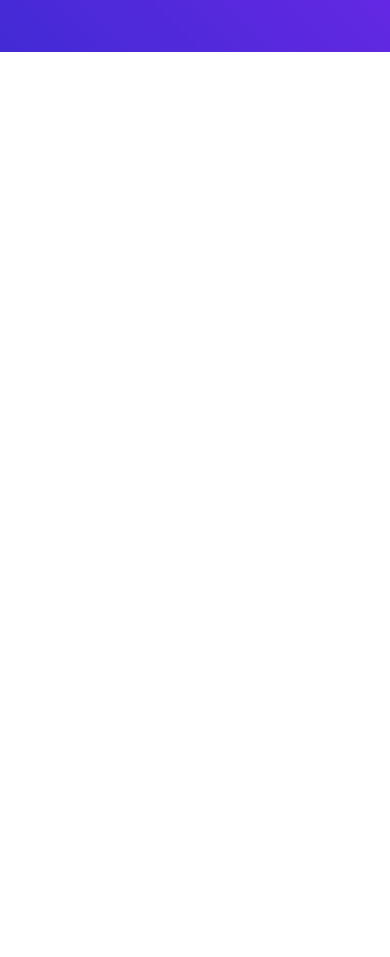
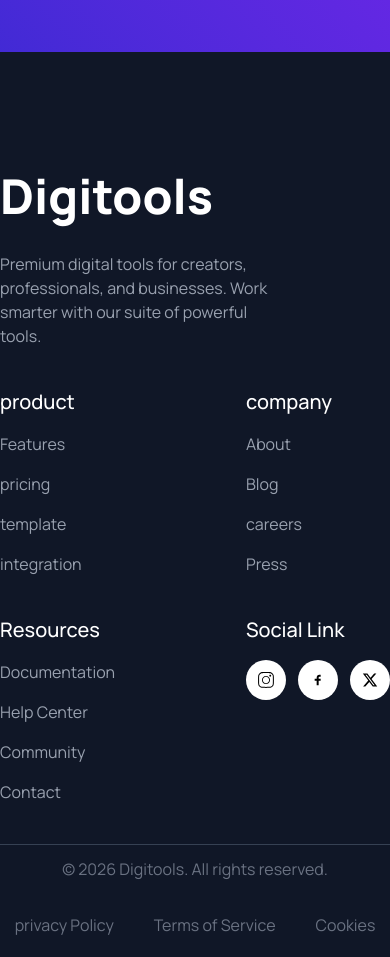
Before and after one commit to fahimad24/Assignment-6-DigiTools, a React (Vite) app: page / in a window 390 px wide. Shown: the part 10300-11257 px from the top of the page. Before the commit the page ends 10352 px from the top, so only its background shows below. Built offline with nearby package versions, Linux system fonts and the light colour scheme.

Commit message:
create call to action section and des

```diff
--- a/package.json
+++ b/package.json
@@ -14,6 +14,7 @@
     "lucide-react": "^1.7.0",
     "react": "^19.2.4",
     "react-dom": "^19.2.4",
+    "react-icons": "^5.6.0",
     "tailwindcss": "^4.2.2"
   },
   "devDependencies": {
--- a/src/App.jsx
+++ b/src/App.jsx
@@ -6,6 +6,7 @@ import ToolsContainer from "./components/tools-container/ToolsContainer";
 import StepsSection from "./components/StepsSection";
 import Pricing from "./components/pricing/Pricing";
 import CallToAction from "./components/CallToAction";
+import Footer from "./components/Footer";
 import { Suspense } from "react";
 
 async function digitalTools() {
@@ -26,6 +27,7 @@ function App() {
       <StepsSection></StepsSection>
       <Pricing></Pricing>
       <CallToAction></CallToAction>
+      <Footer></Footer>
     </>
   );
 }
--- /dev/null
+++ b/src/components/Footer.jsx
@@ -0,0 +1,72 @@
+import { SlSocialInstagram } from "react-icons/sl";
+import { TiSocialFacebook } from "react-icons/ti";
+import { FaXTwitter } from "react-icons/fa6";
+
+const Footer = () => {
+  return (
+    <footer className="bg-[#101727]">
+      <div className="container mx-auto pt-20 text-gray-400">
+        <div className="grid grid-cols-1 md:grid-cols-6 gap-10 border-b border-gray-700 py-10">
+          <div className="space-y-8 col-span-2">
+            <h1 className="text-5xl font-extrabold text-white">Digitools</h1>
+            <p className="text-gray-400 max-w-70">
+              Premium digital tools for creators, professionals, and businesses.
+              Work smarter with our suite of powerful tools.
+            </p>
+          </div>
+          <div className="space-y-4">
+            <h2 className="text-white text-xl font-medium">product</h2>
+            <ul className="space-y-4">
+              <li>Features</li>
+              <li>pricing</li>
+              <li>template</li>
+              <li>integration</li>
+            </ul>
+          </div>
+          <div className="space-y-4">
+            <h2 className="text-white text-xl font-medium">company</h2>
+            <ul className="space-y-4">
+              <li>About</li>
+              <li>Blog</li>
+              <li>careers</li>
+              <li>Press</li>
+            </ul>
+          </div>
+          <div className="space-y-4">
+            <h2 className="text-white text-xl font-medium">Resources</h2>
+            <ul className="space-y-4">
+              <li>Documentation</li>
+              <li>Help Center</li>
+              <li>Community</li>
+              <li>Contact</li>
+            </ul>
+          </div>
+          <div className="space-y-4">
+            <h2 className="text-white text-xl font-medium">Social Link </h2>
+            <ul className="flex gap-3  text-black">
+              <li className="p-3 rounded-full bg-white">
+                <SlSocialInstagram />
+              </li>
+              <li className="p-3 rounded-full bg-white">
+                <TiSocialFacebook />
+              </li>
+              <li className="p-3 rounded-full bg-white">
+                <FaXTwitter />
+              </li>
+            </ul>
+          </div>
+        </div>
+        <div className="pt-3 pb-5 text-center text-gray-500 flex flex-col md:flex-row md:justify-between items-center gap-4">
+          <p>&copy; 2026 Digitools. All rights reserved.</p>
+          <ul className="flex justify-between gap-10 mt-4">
+            <li>privacy Policy</li>
+            <li>Terms of Service</li>
+            <li>Cookies</li>
+          </ul>
+        </div>
+      </div>
+    </footer>
+  );
+};
+
+export default Footer;
```
Also changed, not shown: 1 other file (tests, documents, lock files or other folders).
